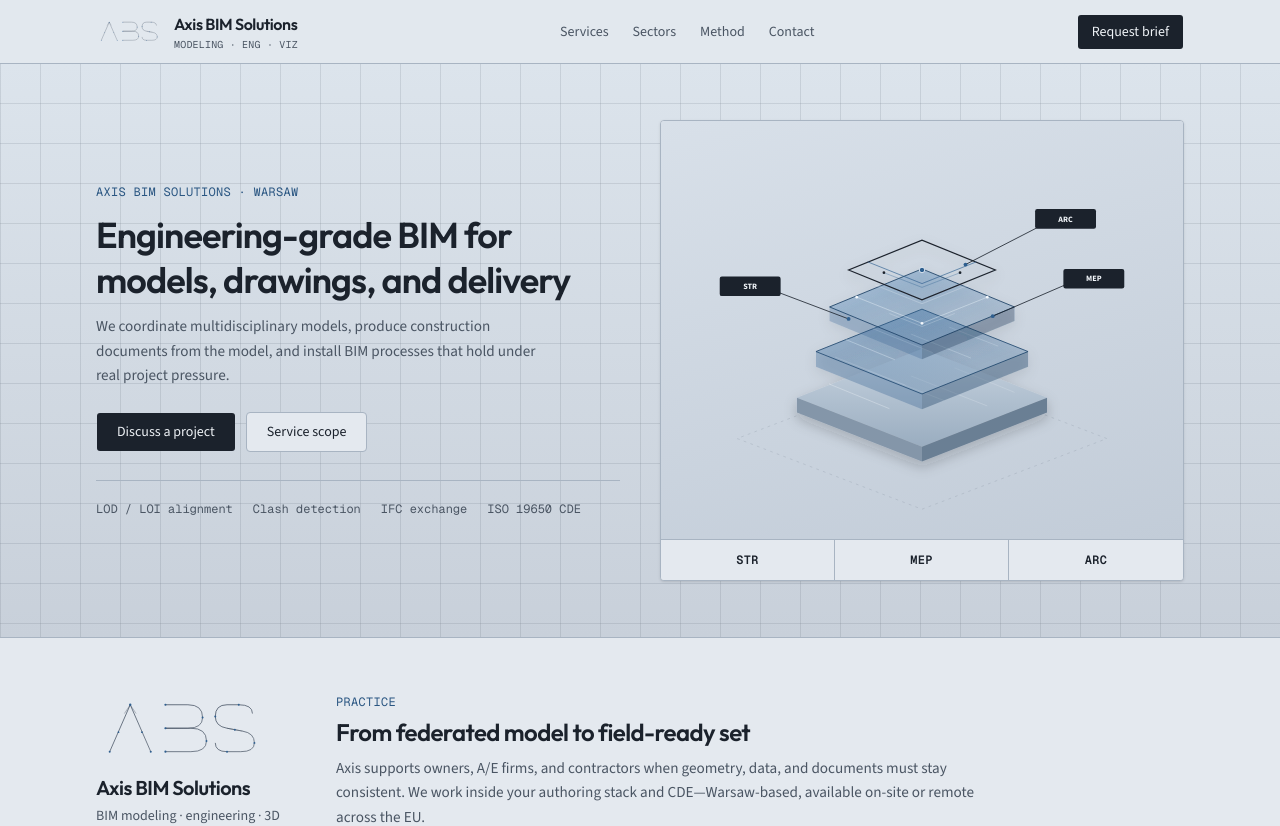
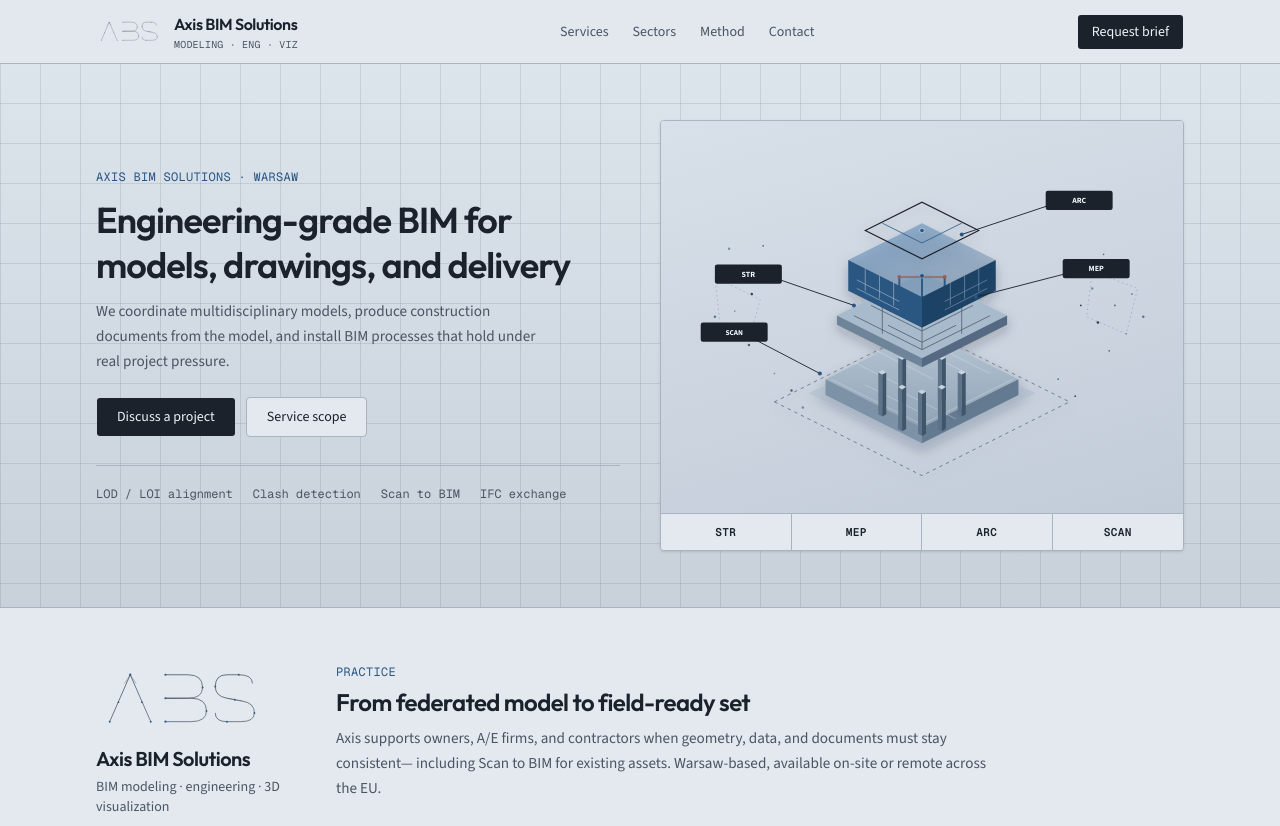
Before and after one commit to laskevich1899/axis, a Next.js app: page / in a window 1280 px wide. Shown: the top 826 px of the page. Built offline with nearby package versions, Linux system fonts and the light colour scheme.

Commit message:
Enrich BIM diagram and add Scan to BIM service
Replace sparse slabs with columns, MEP runs, facade detail, and
point-cloud cues; add Scan to BIM to the service scope.

Co-authored-by: nikitakyxta <nikitakyxta@gmail.com>

```diff
--- a/src/app/page.tsx
+++ b/src/app/page.tsx
@@ -20,6 +20,12 @@ const services = [
   },
   {
     code: "SVC-03",
+    title: "Scan to BIM",
+    text: "Capture existing conditions with point clouds and convert them into accurate as-built models for renovation, fit-out, and verification.",
+    points: ["Point cloud registration", "As-built model authoring", "Deviation checks vs design"],
+  },
+  {
+    code: "SVC-04",
     title: "BIM implementation",
     text: "Define BEP, LOD matrices, naming, and responsibilities—then coach project teams until the workflow holds without constant oversight.",
     points: ["BEP & project standards", "Role / RACI maps", "Pilot project coaching"],
@@ -120,21 +126,22 @@ export default function Home() {
                 <ul className="mt-7 flex flex-wrap gap-x-5 gap-y-2 border-t border-border pt-5 font-mono text-xs text-steel">
                   <li>LOD / LOI alignment</li>
                   <li>Clash detection</li>
+                  <li>Scan to BIM</li>
                   <li>IFC exchange</li>
-                  <li>ISO 19650 CDE</li>
                 </ul>
               </Reveal>
             </div>
 
             <Reveal delayMs={120}>
               <figure className="overflow-hidden rounded border border-border bg-panel shadow-sm">
-                <div className="visual-panel aspect-[5/4]">
+                <div className="visual-panel aspect-[4/3]">
                   <BimHeroVisual />
                 </div>
-                <figcaption className="grid grid-cols-3 divide-x divide-border border-t border-border bg-panel text-center font-mono text-xs font-semibold uppercase tracking-wide text-foreground">
-                  <span className="px-2 py-3">STR</span>
-                  <span className="px-2 py-3">MEP</span>
-                  <span className="px-2 py-3">ARC</span>
+                <figcaption className="grid grid-cols-4 divide-x divide-border border-t border-border bg-panel text-center font-mono text-[0.7rem] font-semibold uppercase tracking-wide text-foreground">
+                  <span className="px-1.5 py-2.5">STR</span>
+                  <span className="px-1.5 py-2.5">MEP</span>
+                  <span className="px-1.5 py-2.5">ARC</span>
+                  <span className="px-1.5 py-2.5">Scan</span>
                 </figcaption>
               </figure>
             </Reveal>
@@ -150,8 +157,8 @@ export default function Home() {
                 From federated model to field-ready set
               </h2>
               <p className="mt-2 max-w-2xl text-[0.95rem] leading-relaxed text-steel">
-                Axis supports owners, A/E firms, and contractors when geometry, data, and documents must stay consistent.
-                We work inside your authoring stack and CDE—Warsaw-based, available on-site or remote across the EU.
+                Axis supports owners, A/E firms, and contractors when geometry, data, and documents must stay consistent—
+                including Scan to BIM for existing assets. Warsaw-based, available on-site or remote across the EU.
               </p>
             </div>
           </div>
--- a/src/components/bim-hero-visual.tsx
+++ b/src/components/bim-hero-visual.tsx
@@ -1,6 +1,39 @@
 "use client";
 
 import { useEffect, useState } from "react";
+
+/** Compact isometric helpers (tile w=88, h=44, rise=26) */
+function slab(
+  cx: number,
+  cy: number,
+  w: number,
+  d: number,
+  h: number,
+  top: string,
+  left: string,
+  right: string,
+) {
+  const tw = w;
+  const td = d;
+  const x = cx;
+  const y = cy;
+  return (
+    <g>
+      <path
+        d={`M${x} ${y - td} L${x + tw} ${y} L${x} ${y + td} L${x - tw} ${y} Z`}
+        fill={top}
+      />
+      <path
+        d={`M${x - tw} ${y} L${x} ${y + td} L${x} ${y + td + h} L${x - tw} ${y + h} Z`}
+        fill={left}
+      />
+      <path
+        d={`M${x + tw} ${y} L${x} ${y + td} L${x} ${y + td + h} L${x + tw} ${y + h} Z`}
+        fill={right}
+      />
+    </g>
+  );
+}
 
 export function BimHeroVisual() {
   const [ready, setReady] = useState(false);
@@ -11,129 +44,215 @@ export function BimHeroVisual() {
       setReady(true);
       return;
     }
-    const id = window.setTimeout(() => setReady(true), 40);
+    const id = window.setTimeout(() => setReady(true), 30);
     return () => window.clearTimeout(id);
   }, []);
 
   const layer = (delay: number) =>
     ({
       opacity: ready ? 1 : 0,
-      transform: ready ? "translateY(0)" : "translateY(14px)",
-      transition: `opacity 0.75s cubic-bezier(0.22,1,0.36,1) ${delay}ms, transform 0.75s cubic-bezier(0.22,1,0.36,1) ${delay}ms`,
+      transform: ready ? "translateY(0)" : "translateY(12px)",
+      transition: `opacity 0.7s cubic-bezier(0.22,1,0.36,1) ${delay}ms, transform 0.7s cubic-bezier(0.22,1,0.36,1) ${delay}ms`,
     }) as const;
+
+  // column tops on podium (isometric)
+  const cols = [
+    [-70, 18],
+    [0, 52],
+    [70, 18],
+    [-35, -8],
+    [35, -8],
+    [-35, 44],
+    [35, 44],
+  ] as const;
 
   return (
     <svg
-      viewBox="0 0 960 720"
+      viewBox="0 0 920 640"
       className="h-full w-full"
       role="img"
-      aria-label="Federated BIM model with structural, architectural, and MEP layers"
+      aria-label="Scan-to-BIM coordinated building model with structural, architectural, and MEP systems"
     >
       <defs>
-        <linearGradient id="slabTop" x1="0%" y1="0%" x2="0%" y2="100%">
-          <stop offset="0%" stopColor="#c8d4e0" />
-          <stop offset="100%" stopColor="#9aadc0" />
+        <linearGradient id="podium" x1="0" y1="0" x2="0" y2="1">
+          <stop offset="0%" stopColor="#b8c6d4" />
+          <stop offset="100%" stopColor="#8fa3b6" />
         </linearGradient>
-        <linearGradient id="glassA" x1="0%" y1="0%" x2="100%" y2="100%">
-          <stop offset="0%" stopColor="#3d74a8" stopOpacity="0.45" />
-          <stop offset="100%" stopColor="#2f5f8f" stopOpacity="0.18" />
+        <linearGradient id="floorGlass" x1="0" y1="0" x2="1" y2="1">
+          <stop offset="0%" stopColor="#4d82b5" stopOpacity="0.55" />
+          <stop offset="100%" stopColor="#2a5682" stopOpacity="0.22" />
         </linearGradient>
-        <linearGradient id="glassB" x1="0%" y1="0%" x2="100%" y2="100%">
-          <stop offset="0%" stopColor="#4a86bc" stopOpacity="0.4" />
-          <stop offset="100%" stopColor="#2f5f8f" stopOpacity="0.14" />
-        </linearGradient>
-        <filter id="softShadow" x="-15%" y="-15%" width="130%" height="130%">
-          <feDropShadow dx="0" dy="10" stdDeviation="12" floodColor="#1b222c" floodOpacity="0.22" />
+        <filter id="drop" x="-20%" y="-20%" width="140%" height="140%">
+          <feDropShadow dx="0" dy="8" stdDeviation="10" floodColor="#1b222c" floodOpacity="0.25" />
         </filter>
       </defs>
 
-      {/* subtle ground grid */}
-      <g opacity="0.35" stroke="#6b7788" strokeWidth="1">
-        <path d="M140 560 L480 690 L820 560 L480 430 Z" fill="none" strokeDasharray="5 8" />
-        <path d="M260 505 L480 590 L700 505" fill="none" opacity="0.5" />
-        <path d="M340 475 L480 530 L620 475" fill="none" opacity="0.35" />
+      {/* Point cloud field (Scan to BIM) */}
+      <g style={layer(40)} opacity={ready ? 0.9 : 0}>
+        {[
+          [120, 200], [145, 230], [100, 260], [160, 280], [130, 310],
+          [180, 195], [95, 320], [170, 340], [110, 360], [155, 370],
+          [780, 210], [810, 240], [760, 270], [800, 300], [830, 280],
+          [770, 330], [820, 350], [790, 380], [850, 320], [740, 300],
+          [200, 420], [230, 450], [700, 430], [730, 460], [250, 480],
+        ].map(([x, y], i) => (
+          <circle
+            key={`${x}-${y}`}
+            cx={x}
+            cy={y}
+            r={i % 3 === 0 ? 2.2 : 1.5}
+            fill={i % 2 === 0 ? "#2a5682" : "#1b222c"}
+            opacity={0.55 + (i % 4) * 0.1}
+          />
+        ))}
+        <path
+          d="M95 250 L175 290 L155 360 L105 340 Z"
+          fill="none"
+          stroke="#2a5682"
+          strokeWidth="1"
+          strokeDasharray="3 5"
+          opacity="0.45"
+        />
+        <path
+          d="M760 240 L840 270 L820 350 L750 320 Z"
+          fill="none"
+          stroke="#2a5682"
+          strokeWidth="1"
+          strokeDasharray="3 5"
+          opacity="0.45"
+        />
       </g>
 
-      <g filter="url(#softShadow)">
-        {/* foundation / podium */}
-        <g style={layer(100)}>
-          <path d="M250 485 L480 575 L710 485 L480 395 Z" fill="url(#slabTop)" />
-          <path d="M250 485 L250 512 L480 602 L480 575 Z" fill="#8496a9" />
-          <path d="M710 485 L710 512 L480 602 L480 575 Z" fill="#6a7f94" />
-          {/* grid lines on slab */}
-          <path d="M310 460 L420 505" stroke="#eef3f7" strokeWidth="1.2" opacity="0.55" />
-          <path d="M380 435 L520 490" stroke="#eef3f7" strokeWidth="1.2" opacity="0.4" />
-          <path d="M460 445 L600 500" stroke="#eef3f7" strokeWidth="1.2" opacity="0.35" />
-          <path d="M540 430 L650 475" stroke="#eef3f7" strokeWidth="1.2" opacity="0.3" />
+      <g filter="url(#drop)">
+        {/* Ground plate */}
+        <g style={layer(80)}>
+          <path
+            d="M200 470 L460 600 L720 470 L460 340 Z"
+            fill="none"
+            stroke="#5a6b7c"
+            strokeWidth="1.4"
+            strokeDasharray="6 7"
+          />
+          <path d="M260 455 L460 555 L660 455 L460 355 Z" fill="#9aadc0" opacity="0.35" />
         </g>
 
-        {/* ARC / envelope floor */}
-        <g style={layer(220)}>
-          <path d="M285 400 L480 478 L675 400 L480 322 Z" fill="url(#glassA)" stroke="#234a70" strokeWidth="1.6" />
-          <path d="M285 400 L285 428 L480 506 L480 478 Z" fill="#2f5f8f" opacity="0.32" />
-          <path d="M675 400 L675 428 L480 506 L480 478 Z" fill="#1f4266" opacity="0.38" />
-          {/* facade mullions */}
-          <path d="M340 378 L430 415" stroke="#dce8f4" strokeWidth="1.3" opacity="0.55" />
-          <path d="M390 358 L500 402" stroke="#dce8f4" strokeWidth="1.3" opacity="0.45" />
-          <path d="M460 368 L570 412" stroke="#dce8f4" strokeWidth="1.3" opacity="0.4" />
-          <path d="M530 355 L620 390" stroke="#dce8f4" strokeWidth="1.3" opacity="0.35" />
-          <path d="M320 410 L450 462" stroke="#dce8f4" strokeWidth="1" opacity="0.3" />
+        {/* Podium / STR base */}
+        <g style={layer(140)}>
+          {slab(460, 430, 170, 85, 28, "url(#podium)", "#7d92a6", "#647a90")}
+          {/* slab grid */}
+          <g stroke="#e8eef4" strokeWidth="1.1" opacity="0.5">
+            <path d="M340 400 L420 440" />
+            <path d="M380 380 L480 430" />
+            <path d="M440 370 L540 420" />
+            <path d="M500 380 L580 420" />
+            <path d="M360 440 L460 490" />
+            <path d="M420 450 L520 500" />
+            <path d="M300 430 L460 510 L620 430" fill="none" />
+          </g>
         </g>
 
-        {/* STR frame floor */}
-        <g style={layer(340)}>
-          <path d="M310 318 L480 388 L650 318 L480 248 Z" fill="url(#glassB)" stroke="#1f4266" strokeWidth="1.6" />
-          <path d="M310 318 L310 344 L480 414 L480 388 Z" fill="#2f5f8f" opacity="0.28" />
-          <path d="M650 318 L650 344 L480 414 L480 388 Z" fill="#1a3858" opacity="0.34" />
-          {/* structural grid */}
-          <path d="M360 300 L480 348 L600 300" fill="none" stroke="#e8f0f8" strokeWidth="1.4" opacity="0.55" />
-          <path d="M395 278 L480 312 L565 278" fill="none" stroke="#e8f0f8" strokeWidth="1.2" opacity="0.4" />
-          <path d="M420 330 L480 354 L540 330" fill="none" stroke="#e8f0f8" strokeWidth="1.2" opacity="0.35" />
-          <circle cx="360" cy="300" r="2.5" fill="#f4f8fc" />
-          <circle cx="480" cy="348" r="2.5" fill="#f4f8fc" />
-          <circle cx="600" cy="300" r="2.5" fill="#f4f8fc" />
+        {/* Columns */}
+        <g style={layer(200)}>
+          {cols.map(([dx, dy], i) => {
+            const x = 460 + dx;
+            const y = 400 + dy;
+            return (
+              <g key={i}>
+                <path d={`M${x - 7} ${y} L${x} ${y + 4} L${x} ${y + 78} L${x - 7} ${y + 74} Z`} fill="#5c7389" />
+                <path d={`M${x + 7} ${y} L${x} ${y + 4} L${x} ${y + 78} L${x + 7} ${y + 74} Z`} fill="#3f5468" />
+                <path d={`M${x - 7} ${y} L${x} ${y - 4} L${x + 7} ${y} L${x} ${y + 4} Z`} fill="#c5d3e0" />
+              </g>
+            );
+          })}
         </g>
 
-        {/* MEP / systems contour */}
-        <g style={layer(460)}>
+        {/* Mid floor plate + beams (STR) */}
+        <g style={layer(280)}>
+          {slab(460, 318, 150, 75, 16, "#a8bbcd", "#6e8499", "#556b82")}
+          <g stroke="#1b222c" strokeWidth="1.6" fill="none" opacity="0.55">
+            <path d="M340 318 L460 378 L580 318" />
+            <path d="M370 300 L460 345 L550 300" />
+            <path d="M400 335 L460 365 L520 335" />
+            <path d="M390 290 L390 350" />
+            <path d="M460 268 L460 378" />
+            <path d="M530 290 L530 350" />
+          </g>
+        </g>
+
+        {/* MEP ducts / pipes between floors */}
+        <g style={layer(340)}>
+          {/* main duct */}
+          <path d="M390 300 L460 335 L530 300" fill="none" stroke="#1f4266" strokeWidth="7" strokeLinecap="round" opacity="0.85" />
+          <path d="M390 300 L460 335 L530 300" fill="none" stroke="#7eb0e0" strokeWidth="3.5" strokeLinecap="round" />
+          {/* branch pipes */}
+          <path d="M420 292 L420 250" stroke="#2a5682" strokeWidth="3.5" strokeLinecap="round" />
+          <path d="M460 312 L460 248" stroke="#2a5682" strokeWidth="3.5" strokeLinecap="round" />
+          <path d="M500 292 L500 250" stroke="#2a5682" strokeWidth="3.5" strokeLinecap="round" />
+          <path d="M420 250 L500 250" stroke="#c45c3a" strokeWidth="2.5" strokeLinecap="round" opacity="0.9" />
+          <circle cx="420" cy="250" r="3.5" fill="#c45c3a" />
+          <circle cx="500" cy="250" r="3.5" fill="#c45c3a" />
+          <circle cx="460" cy="248" r="4" fill="#1f4266" stroke="#dce8f4" strokeWidth="1" />
+        </g>
+
+        {/* Upper ARC envelope with facade */}
+        <g style={layer(400)}>
+          {slab(460, 220, 130, 65, 54, "url(#floorGlass)", "#2a5682", "#1f4266")}
+          {/* mullion grid on left face */}
+          <g stroke="#d7e6f5" strokeWidth="1.2" opacity="0.65">
+            <path d="M360 235 L360 275" />
+            <path d="M385 248 L385 288" />
+            <path d="M410 260 L410 300" />
+            <path d="M345 255 L420 293" />
+            <path d="M345 270 L420 308" />
+          </g>
+          {/* mullion grid on right face */}
+          <g stroke="#b9d0e6" strokeWidth="1.2" opacity="0.55">
+            <path d="M560 235 L560 275" />
+            <path d="M535 248 L535 288" />
+            <path d="M510 260 L510 300" />
+            <path d="M500 293 L575 255" />
+            <path d="M500 308 L575 270" />
+          </g>
+          {/* top roof outline */}
           <path
-            d="M345 250 L480 305 L615 250 L480 195 Z"
+            d="M360 168 L460 218 L560 168 L460 118 Z"
             fill="none"
             stroke="#1b222c"
-            strokeWidth="2.2"
+            strokeWidth="2"
           />
-          <path d="M380 235 L480 275 L580 235" fill="none" stroke="#2f5f8f" strokeWidth="1.5" opacity="0.8" />
-          <path d="M410 255 L480 282 L550 255" fill="none" stroke="#2f5f8f" strokeWidth="1.2" opacity="0.55" />
-          <circle cx="480" cy="250" r="5" fill="#2f5f8f" stroke="#f4f8fc" strokeWidth="1.5" />
-          <circle cx="410" cy="255" r="2.5" fill="#1b222c" />
-          <circle cx="550" cy="255" r="2.5" fill="#1b222c" />
+          <path d="M390 155 L460 190 L530 155" fill="none" stroke="#2a5682" strokeWidth="1.4" />
+          <circle cx="460" cy="168" r="4" fill="#2a5682" stroke="#eef3f8" strokeWidth="1" />
         </g>
       </g>
 
-      {/* Readable callout labels with solid chips */}
-      <g style={layer(580)} fontFamily="var(--font-source), ui-sans-serif, sans-serif">
-        {/* STR */}
-        <path d="M218 292 L345 340" stroke="#1b222c" strokeWidth="1.5" fill="none" />
-        <circle cx="345" cy="340" r="3.5" fill="#2f5f8f" />
-        <rect x="108" y="262" width="112" height="36" rx="4" fill="#1b222c" />
-        <text x="164" y="285" textAnchor="middle" fill="#f4f8fc" fontSize="15" fontWeight="700">
+      {/* Labels */}
+      <g style={layer(520)} fontFamily="var(--font-source), ui-sans-serif, sans-serif">
+        <path d="M210 255 L340 300" stroke="#1b222c" strokeWidth="1.6" fill="none" />
+        <circle cx="340" cy="300" r="3.5" fill="#2a5682" />
+        <rect x="95" y="228" width="118" height="34" rx="4" fill="#1b222c" />
+        <text x="154" y="250" textAnchor="middle" fill="#f4f8fc" fontSize="14" fontWeight="700">
           STR
         </text>
 
-        {/* MEP */}
-        <path d="M742 278 L610 335" stroke="#1b222c" strokeWidth="1.5" fill="none" />
-        <circle cx="610" cy="335" r="3.5" fill="#2f5f8f" />
-        <rect x="740" y="248" width="112" height="36" rx="4" fill="#1b222c" />
-        <text x="796" y="271" textAnchor="middle" fill="#f4f8fc" fontSize="15" fontWeight="700">
+        <path d="M710 245 L555 285" stroke="#1b222c" strokeWidth="1.6" fill="none" />
+        <circle cx="555" cy="285" r="3.5" fill="#2a5682" />
+        <rect x="708" y="218" width="118" height="34" rx="4" fill="#1b222c" />
+        <text x="767" y="240" textAnchor="middle" fill="#f4f8fc" fontSize="14" fontWeight="700">
           MEP
         </text>
 
-        {/* ARC */}
-        <path d="M700 168 L560 240" stroke="#1b222c" strokeWidth="1.5" fill="none" />
-        <circle cx="560" cy="240" r="3.5" fill="#2f5f8f" />
-        <rect x="688" y="138" width="112" height="36" rx="4" fill="#1b222c" />
-        <text x="744" y="161" textAnchor="middle" fill="#f4f8fc" fontSize="15" fontWeight="700">
+        <path d="M680 125 L530 175" stroke="#1b222c" strokeWidth="1.6" fill="none" />
+        <circle cx="530" cy="175" r="3.5" fill="#2a5682" />
+        <rect x="678" y="98" width="118" height="34" rx="4" fill="#1b222c" />
+        <text x="737" y="120" textAnchor="middle" fill="#f4f8fc" fontSize="14" fontWeight="700">
           ARC
+        </text>
+
+        <path d="M165 360 L280 420" stroke="#1b222c" strokeWidth="1.6" fill="none" />
+        <circle cx="280" cy="420" r="3.5" fill="#2a5682" />
+        <rect x="70" y="330" width="118" height="34" rx="4" fill="#1b222c" />
+        <text x="129" y="352" textAnchor="middle" fill="#f4f8fc" fontSize="13" fontWeight="700">
+          SCAN
         </text>
       </g>
     </svg>
```
